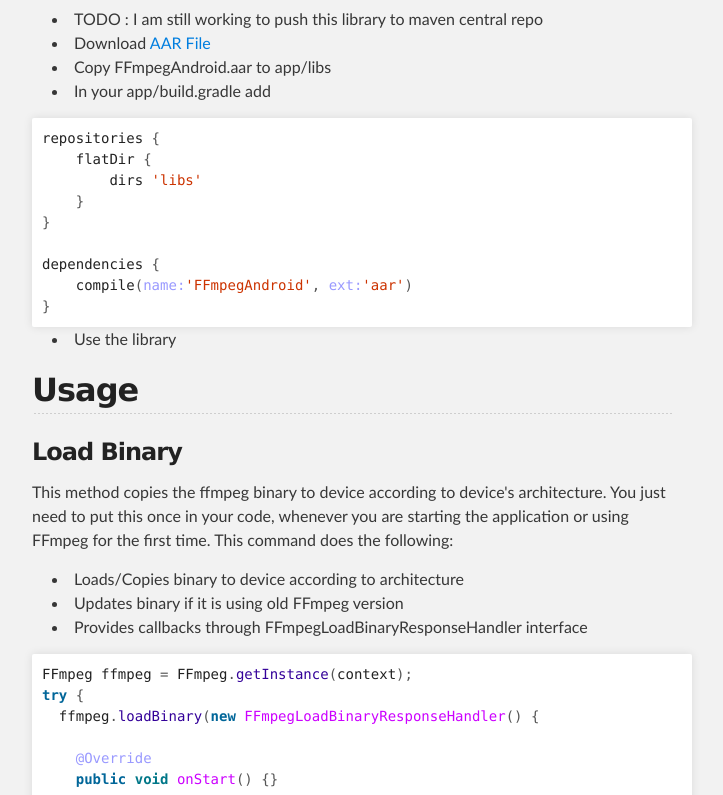
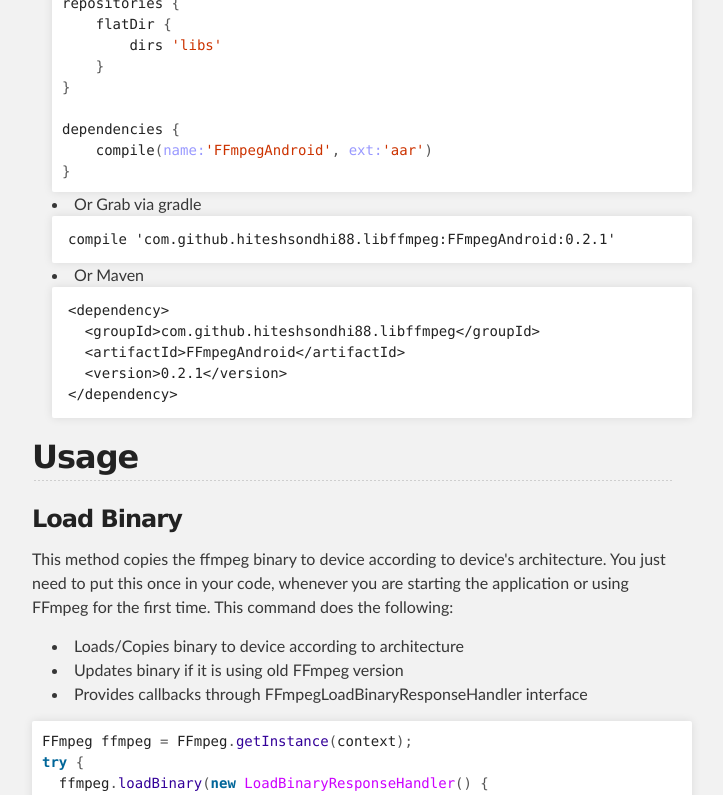
Before and after one commit to cropsly/ffmpeg-android-java, a plain HTML site: page index.html in a window 1280 px wide. Shown: the part 687-1482 px from the top of the page, without its empty margins (288-1011 px from the left). Drawn offline with Linux system fonts and the light colour scheme.

Commit message:
Updated github page

```diff
--- a/index.html
+++ b/index.html
@@ -50,16 +50,15 @@
 <li>armv7</li>
 <li>armv7-neon</li>
 <li>x86</li>
-</ul><h2>
-<a name="adding-library-to-project-android-studio" class="anchor" href="#adding-library-to-project-android-studio"><span class="octicon octicon-link"></span></a>Adding Library to Project (Android Studio)</h2>
+</ul>
+<h2><a name="adding-library-to-project-android-studio" class="anchor" href="#adding-library-to-project-android-studio"><span class="octicon octicon-link"></span></a>Adding Library to Project</h2>
 
-<ul>
-<li>TODO : I am still working to push this library to maven central repo</li>
-<li>Download <a href="https://github.com/hiteshsondhi88/ffmpeg-android-java/releases/download/v0.1.0/FFmpegAndroid.aar">AAR File</a>
-</li>
-<li>Copy FFmpegAndroid.aar to app/libs</li>
-<li>In your app/build.gradle add</li>
-</ul><div class="highlight highlight-groovy"><pre><span class="n">repositories</span> <span class="o">{</span>
+  <ul>
+    <li>
+      Download and copy <a href="https://oss.sonatype.org/content/repositories/releases/com/github/hiteshsondhi88/libffmpeg/FFmpegAndroid/0.2.1/FFmpegAndroid-0.2.1.aar">AAR File</a> to app/libs
+      and add to your app/build.gradle file</br>
+      <div class="highlight highlight-groovy">
+        <pre><span class="n">repositories</span> <span class="o">{</span>
     <span class="n">flatDir</span> <span class="o">{</span>
         <span class="n">dirs</span> <span class="s1">'libs'</span>
     <span class="o">}</span>
@@ -69,10 +68,21 @@
     <span class="n">compile</span><span class="o">(</span><span class="nl">name:</span><span class="s1">'FFmpegAndroid'</span><span class="o">,</span> <span class="nl">ext:</span><span class="s1">'aar'</span><span class="o">)</span>
 <span class="o">}</span>
 </pre></div>
+    </li>
+    <li>
+      Or Grab via gradle
+      <pre><code>compile 'com.github.hiteshsondhi88.libffmpeg:FFmpegAndroid:0.2.1'</code></pre>
+    </li>
+    <li>
+      Or Maven<pre><code>&lt;dependency&gt;
+  &lt;groupId&gt;com.github.hiteshsondhi88.libffmpeg&lt;/groupId&gt;
+  &lt;artifactId&gt;FFmpegAndroid&lt;/artifactId&gt;
+  &lt;version&gt;0.2.1&lt;/version&gt;
+&lt;/dependency&gt;</code></pre>
+    </li>
+  </ul>
 
-<ul>
-<li>Use the library</li>
-</ul><h2>
+<h2>
 <a name="usage" class="anchor" href="#usage"><span class="octicon octicon-link"></span></a>Usage</h2>
 
 <h3>
@@ -87,7 +97,7 @@ whenever you are starting the application or using FFmpeg for the first time. Th
 <li>Provides callbacks through FFmpegLoadBinaryResponseHandler interface</li>
 </ul><div class="highlight highlight-java"><pre><span class="n">FFmpeg</span> <span class="n">ffmpeg</span> <span class="o">=</span> <span class="n">FFmpeg</span><span class="o">.</span><span class="na">getInstance</span><span class="o">(</span><span class="n">context</span><span class="o">);</span>
 <span class="k">try</span> <span class="o">{</span>
-  <span class="n">ffmpeg</span><span class="o">.</span><span class="na">loadBinary</span><span class="o">(</span><span class="k">new</span> <span class="nf">FFmpegLoadBinaryResponseHandler</span><span class="o">()</span> <span class="o">{</span>
+  <span class="n">ffmpeg</span><span class="o">.</span><span class="na">loadBinary</span><span class="o">(</span><span class="k">new</span> <span class="nf">LoadBinaryResponseHandler</span><span class="o">()</span> <span class="o">{</span>
 
     <span class="nd">@Override</span>
     <span class="kd">public</span> <span class="kt">void</span> <span class="nf">onStart</span><span class="o">()</span> <span class="o">{}</span>
@@ -117,7 +127,7 @@ to this method.</p>
 </ul><div class="highlight highlight-java"><pre><span class="n">FFmpeg</span> <span class="n">ffmpeg</span> <span class="o">=</span> <span class="n">FFmpeg</span><span class="o">.</span><span class="na">getInstance</span><span class="o">(</span><span class="n">context</span><span class="o">);</span>
 <span class="k">try</span> <span class="o">{</span>
   <span class="c1">// to execute "ffmpeg -version" command you just need to pass "-version"</span>
-  <span class="n">ffmpeg</span><span class="o">.</span><span class="na">execute</span><span class="o">(</span><span class="n">cmd</span><span class="o">,</span> <span class="k">new</span> <span class="nf">FFmpegExecuteResponseHandler</span><span class="o">()</span> <span class="o">{</span>
+  <span class="n">ffmpeg</span><span class="o">.</span><span class="na">execute</span><span class="o">(</span><span class="n">cmd</span><span class="o">,</span> <span class="k">new</span> <span class="nf">ExecuteBinaryResponseHandler</span><span class="o">()</span> <span class="o">{</span>
 
     <span class="nd">@Override</span>
     <span class="kd">public</span> <span class="kt">void</span> <span class="nf">onStart</span><span class="o">()</span> <span class="o">{}</span>
```
